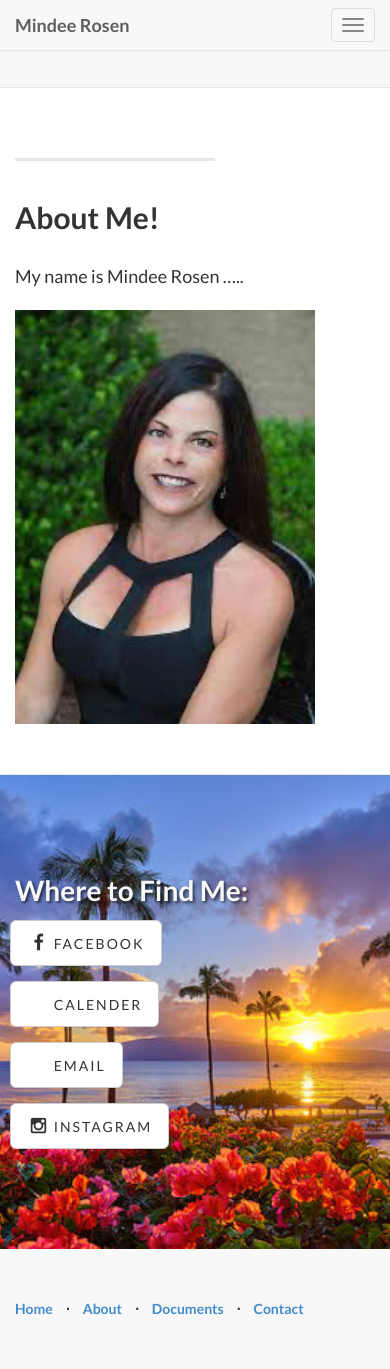
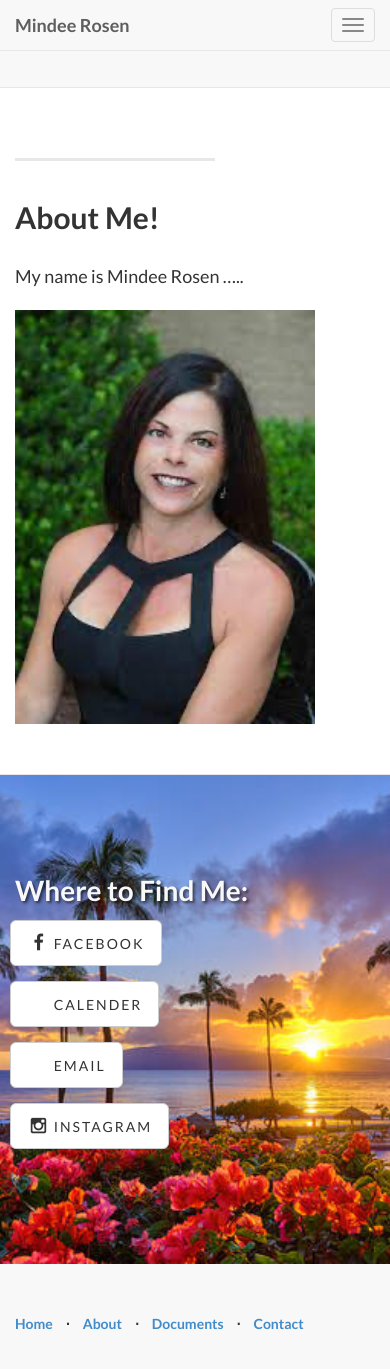
Before and after one commit to zacklacanna/mindee-website, a Jekyll site: the page built from index.html, in a window 390 px wide and 1400 px high, scrolled down 2314 px. Shown: the top 1369 px of the window. Built offline with Jekyll 4.4.1, drawn with Linux system fonts in a browser that asks for light colours; nearby versions of some CDN libraries; library files that are not in the unit come from our copies.

Commit message:
Update landing-page.css

```diff
--- a/css/landing-page.css
+++ b/css/landing-page.css
@@ -151,9 +151,9 @@ h6 {
         padding: 0;
     }
 
-    ul.banner-social-buttons > li:last-child {
+/*     ul.banner-social-buttons > li:last-child {
         margin-bottom: 0;
-    }
+    } */
 }
 
 footer {
```
